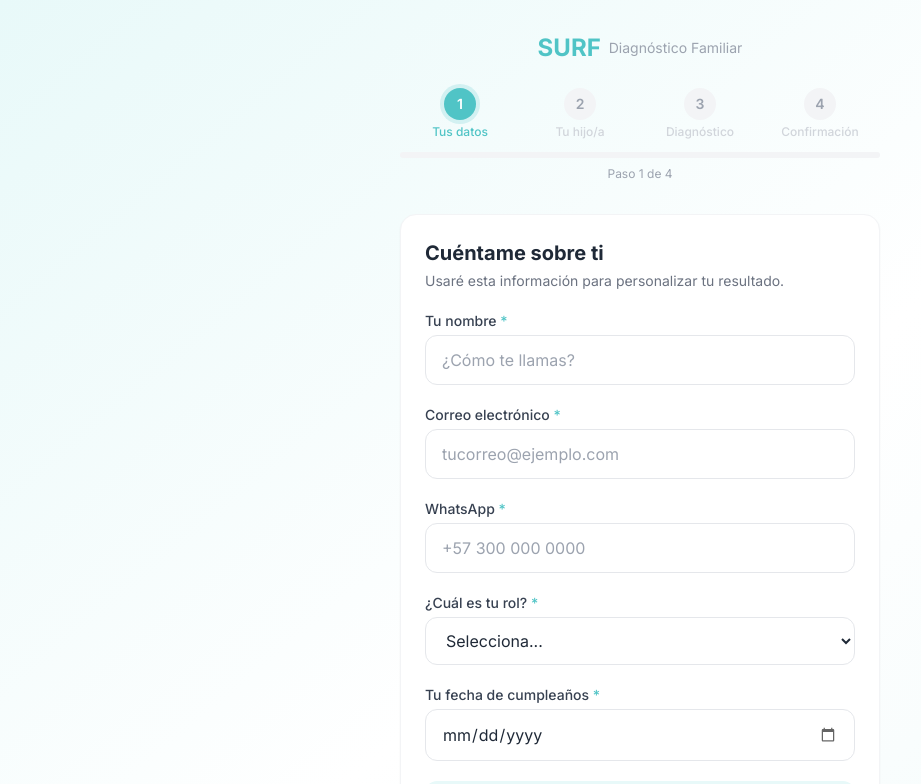
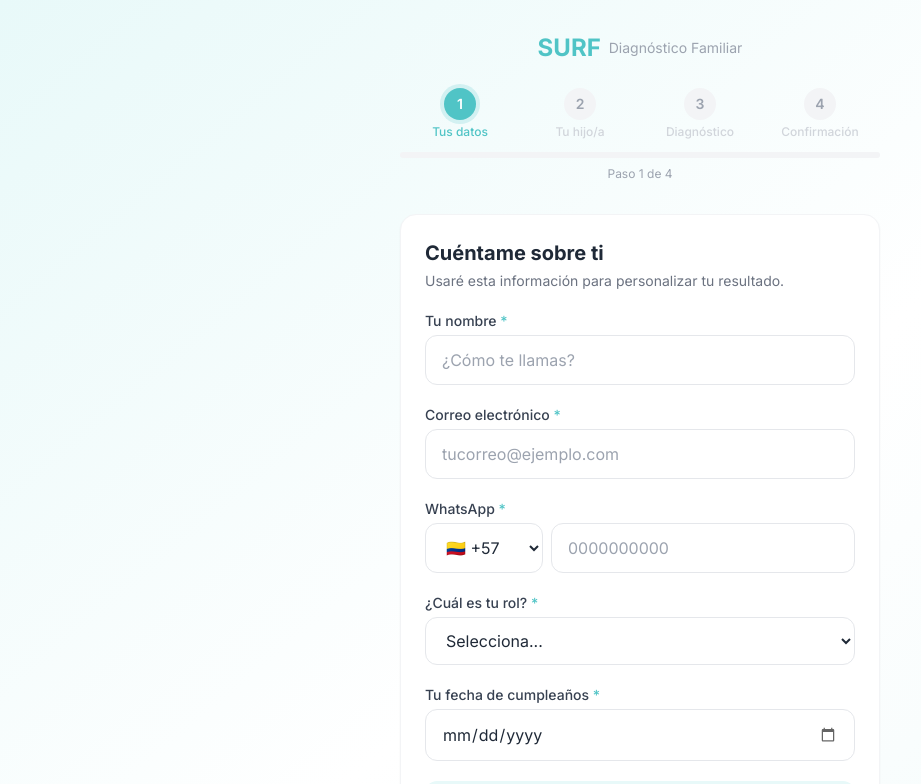
Before and after one commit to yaracoolmom/surf-diagnostico, a Next.js app: page /diagnostico in a window 1280 px wide. Shown: the top 784 px of the page, without its empty margins (0-921 px from the left). Built offline with nearby package versions, Linux system fonts and the light colour scheme.

Commit message:
selector de pais para validar numero de WhatsApp

```diff
--- a/src/components/DiagnosticoForm.tsx
+++ b/src/components/DiagnosticoForm.tsx
@@ -4,7 +4,7 @@ import { useState } from 'react'
 import { useRouter } from 'next/navigation'
 import type { FormData } from '@/types'
 import ProgressBar from './ProgressBar'
-import StepOne from './StepOne'
+import StepOne, { PAISES } from './StepOne'
 import StepTwo from './StepTwo'
 import StepThree from './StepThree'
 import StepFour from './StepFour'
@@ -15,6 +15,7 @@ const INITIAL_DATA: FormData = {
   nombre_adulto: '',
   email: '',
   whatsapp: '',
+  whatsapp_codigo: '+57',
   rol: '',
   cumple_adulto: '',
   acepta_contacto: false,
@@ -45,8 +46,14 @@ function validateStep(step: number, data: FormData): Errors {
       errors.nombre_adulto = 'Ingresa tu nombre'
     if (!data.email || !/^[^\s@]+@[^\s@]+\.[^\s@]+$/.test(data.email))
       errors.email = 'Ingresa un correo válido'
-    if (!data.whatsapp || data.whatsapp.trim().length < 7)
+    if (!data.whatsapp) {
       errors.whatsapp = 'Ingresa tu número de WhatsApp'
+    } else {
+      const pais = PAISES.find((p) => p.code === data.whatsapp_codigo)
+      const digits = data.whatsapp.replace(/\D/g, '').length
+      if (pais && digits !== pais.digits)
+        errors.whatsapp = `El número debe tener ${pais.digits} dígitos para ${pais.name}`
+    }
     if (!data.rol)
       errors.rol = 'Selecciona tu rol'
     if (!data.cumple_adulto) {
@@ -166,6 +173,7 @@ export default function DiagnosticoForm() {
       const payload = {
         ...formData,
         edad_hijo: Number(formData.edad_hijo),
+        whatsapp: formData.whatsapp_codigo + formData.whatsapp,
       }
 
       const res = await fetch('/api/diagnostico', {
--- a/src/components/StepOne.tsx
+++ b/src/components/StepOne.tsx
@@ -7,6 +7,31 @@ interface StepOneProps {
 }
 
 const ROL_OPTIONS = ['Mamá', 'Papá', 'Cuidador/a', 'Familiar', 'Otro']
+
+export const PAISES = [
+  { flag: '🇨🇴', name: 'Colombia',          code: '+57',  digits: 10 },
+  { flag: '🇲🇽', name: 'México',             code: '+52',  digits: 10 },
+  { flag: '🇦🇷', name: 'Argentina',          code: '+54',  digits: 10 },
+  { flag: '🇪🇸', name: 'España',             code: '+34',  digits: 9  },
+  { flag: '🇨🇱', name: 'Chile',              code: '+56',  digits: 9  },
+  { flag: '🇻🇪', name: 'Venezuela',          code: '+58',  digits: 10 },
+  { flag: '🇵🇪', name: 'Perú',              code: '+51',  digits: 9  },
+  { flag: '🇪🇨', name: 'Ecuador',            code: '+593', digits: 9  },
+  { flag: '🇧🇴', name: 'Bolivia',            code: '+591', digits: 8  },
+  { flag: '🇵🇾', name: 'Paraguay',           code: '+595', digits: 9  },
+  { flag: '🇺🇾', name: 'Uruguay',            code: '+598', digits: 8  },
+  { flag: '🇬🇹', name: 'Guatemala',          code: '+502', digits: 8  },
+  { flag: '🇨🇷', name: 'Costa Rica',         code: '+506', digits: 8  },
+  { flag: '🇵🇦', name: 'Panamá',            code: '+507', digits: 8  },
+  { flag: '🇭🇳', name: 'Honduras',           code: '+504', digits: 8  },
+  { flag: '🇸🇻', name: 'El Salvador',        code: '+503', digits: 8  },
+  { flag: '🇳🇮', name: 'Nicaragua',          code: '+505', digits: 8  },
+  { flag: '🇩🇴', name: 'Rep. Dominicana',    code: '+1809',digits: 10 },
+  { flag: '🇵🇷', name: 'Puerto Rico',        code: '+1787',digits: 10 },
+  { flag: '🇺🇸', name: 'USA / Canadá',       code: '+1',   digits: 10 },
+  { flag: '🇧🇷', name: 'Brasil',             code: '+55',  digits: 11 },
+  { flag: '🇵🇹', name: 'Portugal',           code: '+351', digits: 9  },
+]
 
 export default function StepOne({ data, errors, onChange }: StepOneProps) {
   return (
@@ -57,15 +82,43 @@ export default function StepOne({ data, errors, onChange }: StepOneProps) {
         <label className="label" htmlFor="whatsapp">
           WhatsApp <span className="text-[#50c4c6]">*</span>
         </label>
-        <input
-          id="whatsapp"
-          type="tel"
-          className="input-field"
-          placeholder="+57 300 000 0000"
-          value={data.whatsapp}
-          onChange={(e) => onChange('whatsapp', e.target.value)}
-          autoComplete="tel"
-        />
+        <div className="flex gap-2">
+          <select
+            className="input-field w-auto pr-2 shrink-0"
+            value={data.whatsapp_codigo}
+            onChange={(e) => onChange('whatsapp_codigo', e.target.value)}
+            aria-label="País"
+          >
+            {PAISES.map((p) => (
+              <option key={p.code + p.name} value={p.code}>
+                {p.flag} {p.code}
+              </option>
+            ))}
+          </select>
+          <input
+            id="whatsapp"
+            type="tel"
+            className="input-field flex-1"
+            placeholder={(() => {
+              const pais = PAISES.find((p) => p.code === data.whatsapp_codigo)
+              return '0'.repeat(pais?.digits ?? 10)
+            })()}
+            value={data.whatsapp}
+            onChange={(e) => onChange('whatsapp', e.target.value.replace(/\D/g, ''))}
+            autoComplete="tel-national"
+            inputMode="numeric"
+          />
+        </div>
+        {(() => {
+          const pais = PAISES.find((p) => p.code === data.whatsapp_codigo)
+          if (pais && data.whatsapp && !errors.whatsapp) {
+            const digits = data.whatsapp.replace(/\D/g, '').length
+            if (digits === pais.digits) {
+              return <p className="text-sm text-[#50c4c6] mt-1.5 font-medium">✓ Número válido para {pais.name}</p>
+            }
+          }
+          return null
+        })()}
         {errors.whatsapp && <p className="error-msg">{errors.whatsapp}</p>}
       </div>
 
--- a/src/types/index.ts
+++ b/src/types/index.ts
@@ -2,6 +2,7 @@ export interface FormData {
   nombre_adulto: string
   email: string
   whatsapp: string
+  whatsapp_codigo: string
   rol: string
   cumple_adulto: string
   acepta_contacto: boolean
```
